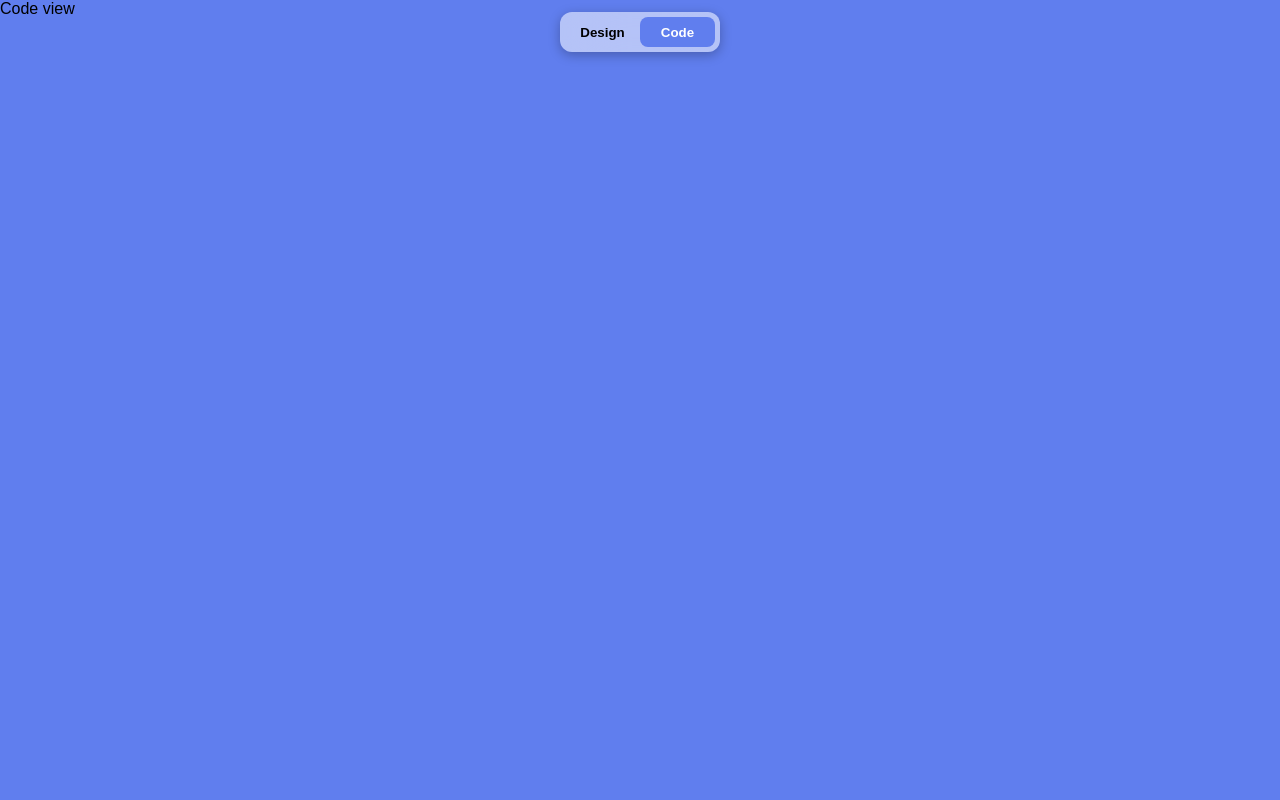
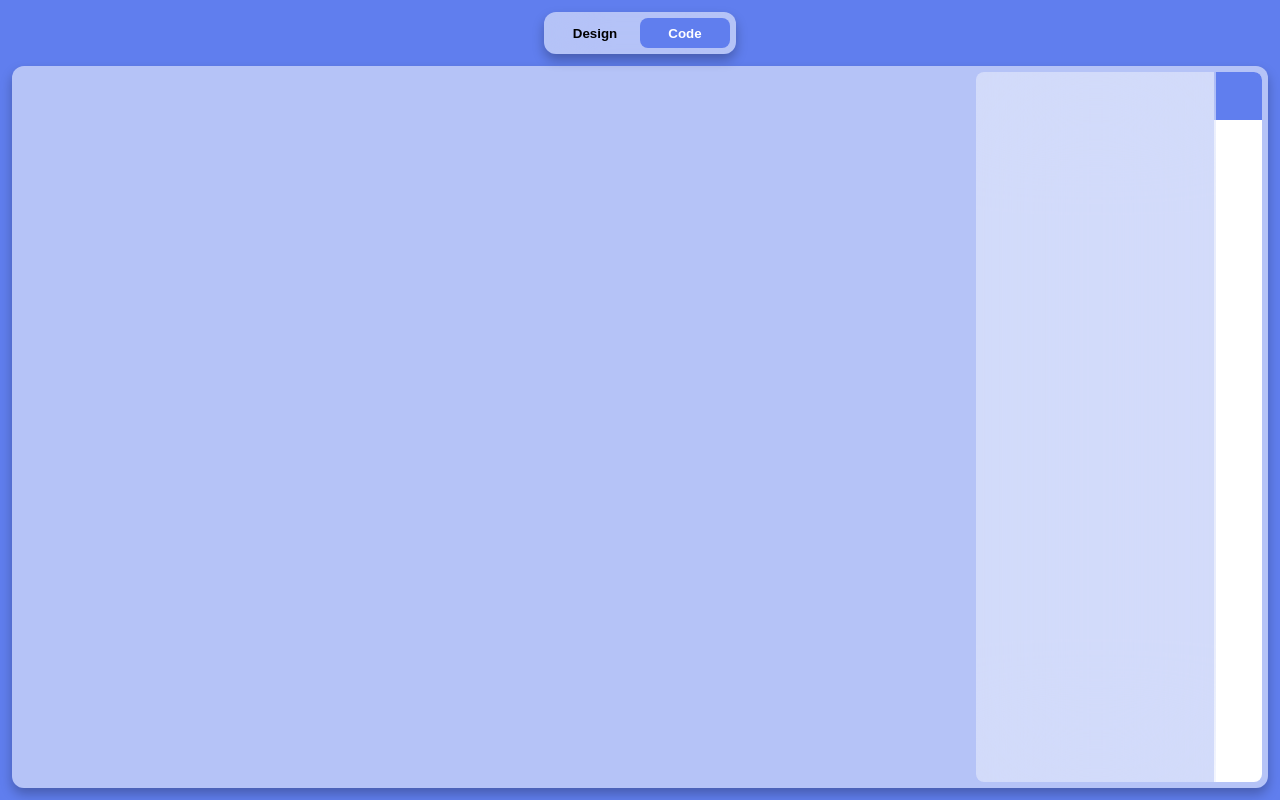
Before and after one commit to TheCDeveloper/ui-designer, a plain HTML site: page index.html in a window 1280 px wide. Both pictures are taken after a click on the button "Code". Drawn offline with Linux system fonts and the light colour scheme.

Commit message:
implement structure for code view
Implements code canvas pane, category pane and blocks pane to code view.

```diff
--- a/index.html
+++ b/index.html
@@ -6,6 +6,7 @@
     <title>Ui Designer</title>
     <link rel="stylesheet" href="styles/main.css">
     <link rel="stylesheet" href="styles/view-design.css">
+    <link rel="stylesheet" href="styles/view-code.css">
 </head>
 <body>
     <div class="viewport">
@@ -18,7 +19,11 @@
                 <div id="canvas"></div>
             </div>
             <div id="view-code">
-                Code view
+                <div id="code-canvas"></div>
+                <div id="block-category-bar">
+                    <button id="btn-category-event" class="selected"></button>
+                </div>
+                <div id="blocks-list"></div>
             </div>
         </div>
     </div>
--- a/styles/main.css
+++ b/styles/main.css
@@ -2,6 +2,10 @@
     font-family: sans-serif;
 }
 
+
+body {
+    background-color: #607eee;
+}
 
 .viewport {
     position: fixed;
@@ -17,7 +21,7 @@
 .tabs {
     position: absolute;
     top: 12px;
-    width: 150px;
+    width: 180px;
     height: 30px;
 
     display: grid;
@@ -25,7 +29,7 @@
     grid-template-rows: 1fr;
     grid-template-columns: 1fr 1fr;
     margin: 0 50%;
-    padding: 5px;
+    padding: 6px;
     transform: translateX(-50%);
 
     background-color: #ffffff88;
@@ -33,7 +37,7 @@
     border: none;
     border-radius: 12px;
 
-    box-shadow: 0px 3px 12px #00000044;
+    box-shadow: 0px 6px 12px #00000044;
     backdrop-filter: blur(30px);
 }
 
@@ -61,7 +65,7 @@
     z-index: 0;
 }
 
-.views div {
+.views > div {
     position: absolute;
     top: 0;
     bottom: 0;
@@ -76,7 +80,7 @@
     transition: all 0.25s ease;
 }
 
-.views div.selected {
+.views > div.selected {
     z-index: 2;
     visibility: visible;
     opacity: 1;
--- /dev/null
+++ b/styles/view-code.css
@@ -0,0 +1,61 @@
+#code-canvas {
+    position: absolute;
+    top: 66px;
+    bottom: 12px;
+    left: 12px;
+    right: 12px;
+
+    background-color: #ffffff88;
+
+    border: none;
+    border-radius: 12px;
+
+    box-shadow: 0px 6px 12px #00000044;
+}
+
+
+#block-category-bar {
+    position: absolute;
+    top: 72px;
+    bottom: 18px;
+    right: 18px;
+    width: 48px;
+
+    background-color: #ffffff;
+
+    border: none;
+    border-radius: 0 8px 8px 0;
+
+    overflow: hidden;
+}
+
+#block-category-bar > button {
+    width: 48px;
+    height: 48px;
+
+    color: black;
+    background-color: transparent;
+
+    border: none;
+}
+
+#block-category-bar > button.selected {
+    background-color: #607eee;
+}
+
+
+#blocks-list {
+    position: absolute;
+    top: 72px;
+    bottom: 18px;
+    right: 64px;
+    width: 240px;
+
+    background-color: #ffffff66;
+
+    border: none;
+    border-radius: 8px 0 0 8px;
+
+    backdrop-filter: blur(60px);
+    overflow: hidden;
+}
--- a/styles/view-design.css
+++ b/styles/view-design.css
@@ -1,16 +1,16 @@
+#view-design {
+    display: flex;
+    justify-content: center;
+    align-items: center;
+}
+
 #canvas {
     position: absolute;
     width: 800px;
     height: 450px;
 
-    justify-self: center;
-    align-self: center;
-
     background-color: white;
 
     border: none;
     border-radius: 12px;
-
-    visibility: visible;
-    opacity: 1;
 }
```
